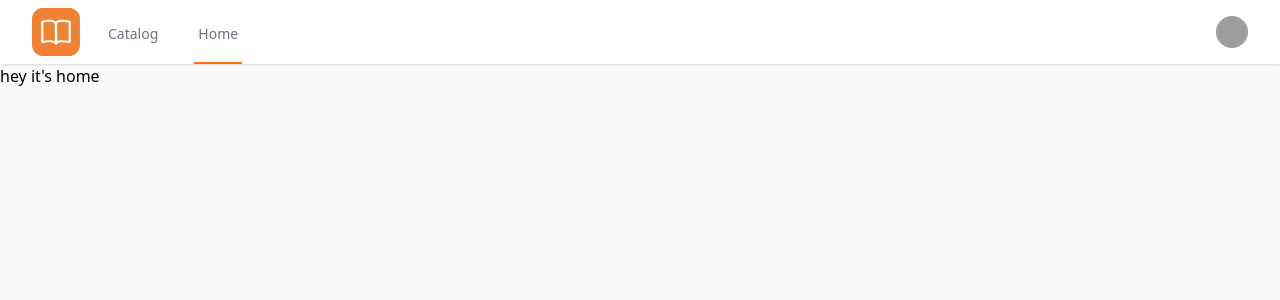
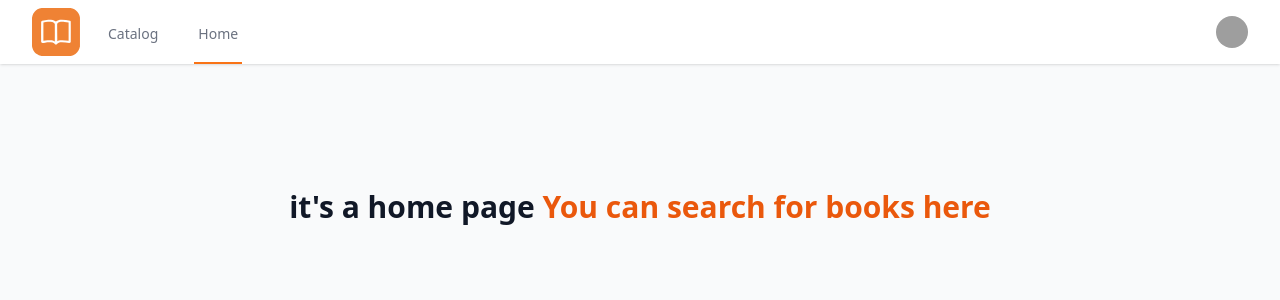
Before and after one commit to vitaliiurban/your-books-frontend, a React (Vite) app: page /home in a window 1280 px wide. Shown: the top 300 px of the page. Built offline with nearby package versions, Linux system fonts and the light colour scheme; sample sign-in values are in the browser's storage; grey boxes are pictures that could not be loaded.

Commit message:
for uraban

```diff
--- a/src/views/Home/Home.jsx
+++ b/src/views/Home/Home.jsx
@@ -1,5 +1,12 @@
 function Home() {
-  return <div>hey it's home</div>;
+  return (
+    <div className="max-w-2xl mx-auto py-16 px-4 sm:py-24 sm:px-6 lg:max-w-7xl lg:px-8 flex justify-center flex-col items-center">
+      <h2 className="mt-6 text-center text-3xl font-extrabold text-gray-900">
+        it's a home page{" "}
+        <span className="text-orange-600">You can search for books here </span>
+      </h2>
+    </div>
+  );
 }
 
 export default Home;
```
